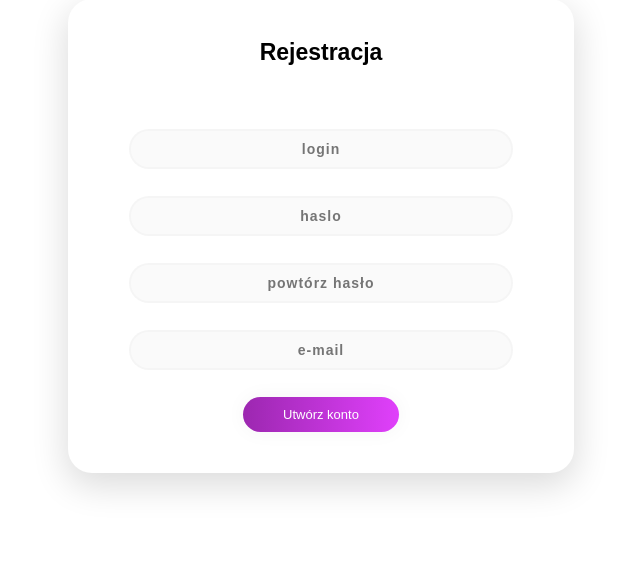
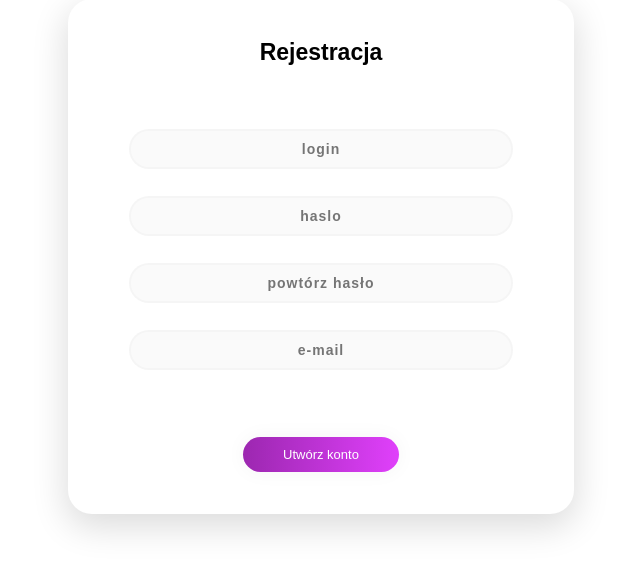
Before and after one commit to Imgish/Imgish, a PHP site: page /rejestracjaform.php in a window 1280 px wide. Shown: the part 113-685 px from the top of the page, without its empty margins (319-959 px from the left). Run offline with PHP 8.4, Linux system fonts and the light colour scheme.

Commit message:
Update rejestracjaform.php

```diff
--- a/Strona/rejestracjaform.php
+++ b/Strona/rejestracjaform.php
@@ -24,9 +24,15 @@ session_start();
 
 
 									}
-									else
-									{}
 
+									if (isset($_SESSION['e_inne']))
+									{
+
+
+									    echo $_SESSION['e_inne'];
+
+
+									}
 
 
 
@@ -37,12 +43,10 @@ session_start();
 									<input class="pass" type="password" align="center" name="haslo1" placeholder="haslo">
 									<input class="pass" type="password" align="center" name="haslo2" placeholder="powtórz hasło">
 									<input class="pass" type="mail" align="center" name="email" placeholder="e-mail">
-									<input type="submit" value="Utwórz konto" name="rejestruj" class="submit" align="center">
+									<input type="submit" value="Utwórz konto" name="rejestruj" style="margin-top: 8%;" class="submit" align="center">
 									</form>
 									</div>
 
 
-
-
     </body>
     </html>
```
